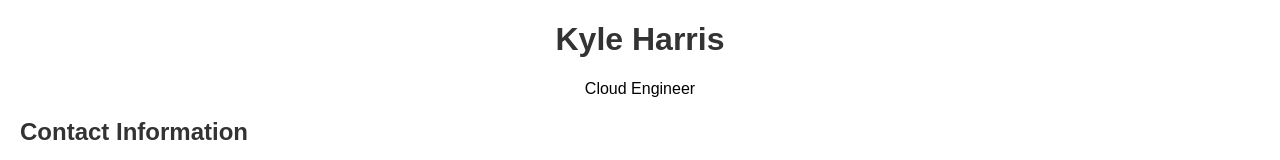
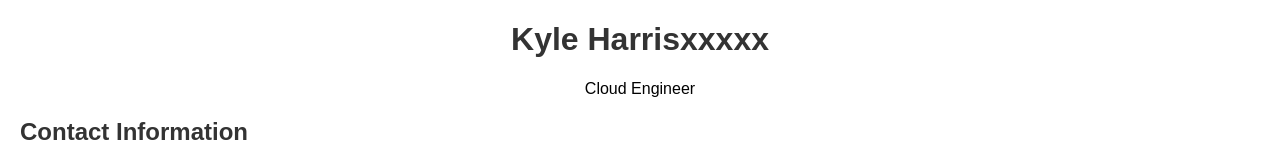
Before and after one commit to SanctusTangy/CloudResumeChallenge, a plain HTML site: page resume.html in a window 1280 px wide. Shown: the top 160 px of the page. Drawn offline with Linux system fonts and the light colour scheme.

Commit message:
udpated Name

```diff
--- a/resume.html
+++ b/resume.html
@@ -33,7 +33,7 @@
 </head>
 <body>
     <header>
-        <h1>Kyle Harris</h1>
+        <h1>Kyle Harrisxxxxx</h1>
         <p>Cloud Engineer</p>
     </header>
 
```
